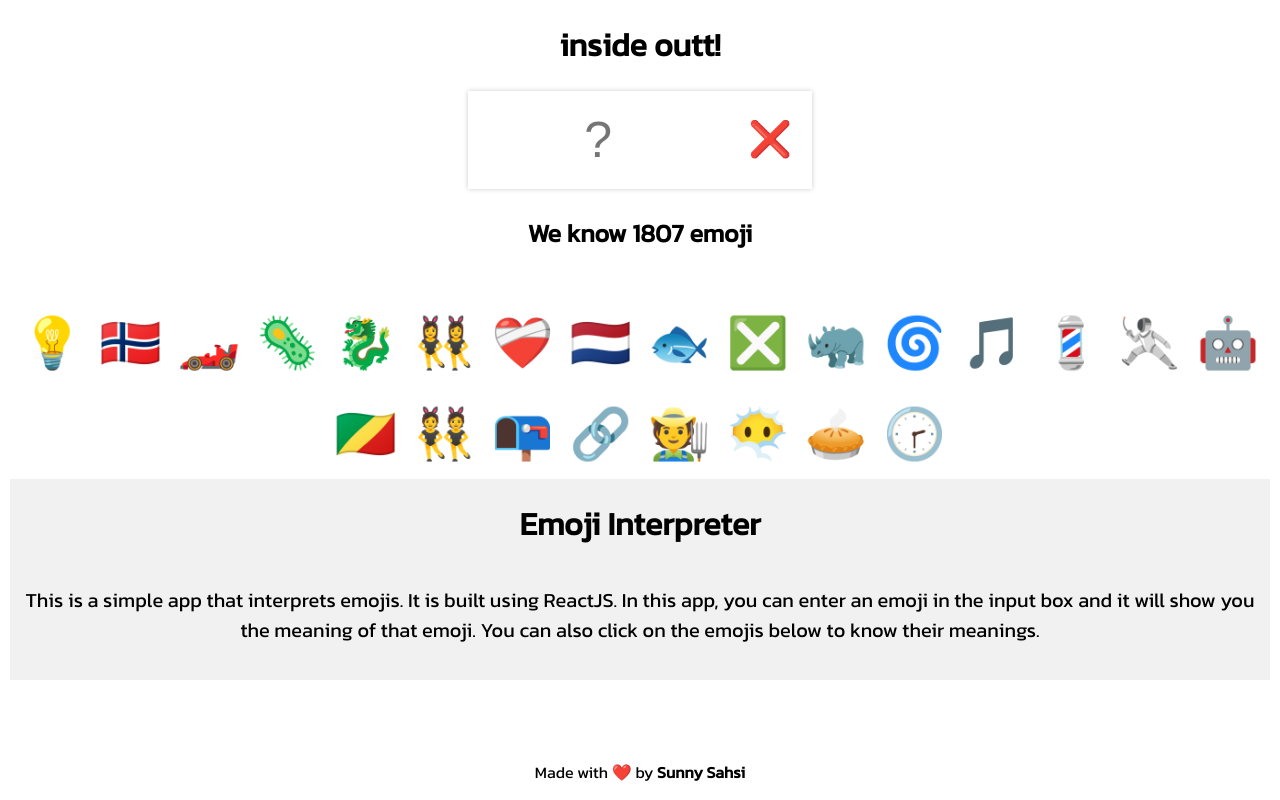
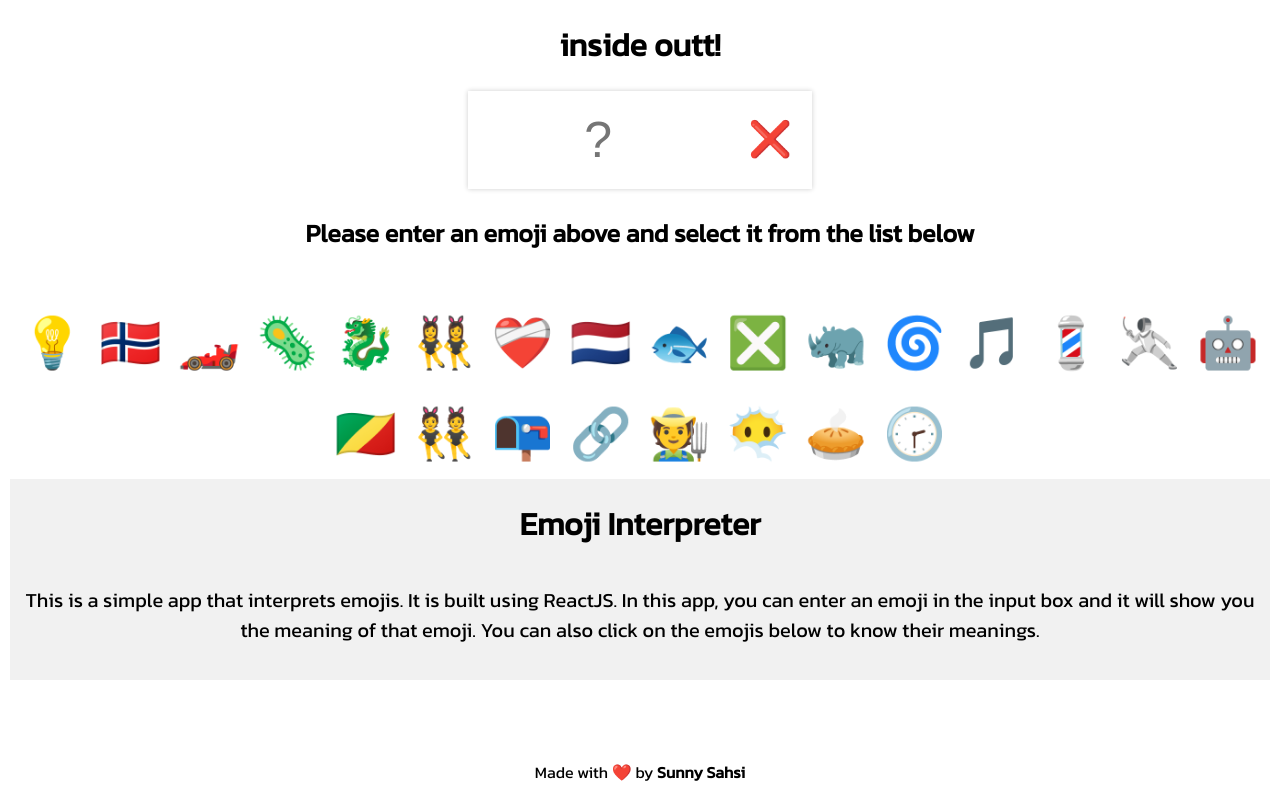
Before and after one commit to sahsisunny/Know-your-emoji, a React (Create React App) app: page / in a window 1280 px wide. Built offline with nearby package versions, Linux system fonts and the light colour scheme.

Commit message:
Update App.js

```diff
--- a/src/App.js
+++ b/src/App.js
@@ -5,16 +5,14 @@ const emojiDictionary = require("./emojiDict.json");
 var list = Object.keys(emojiDictionary);
 
 function App() {
-  const [meaning, setMeaning] = useState("We know 1807 emoji");   // For displaying meaning
-  const [randomEmojis, setRandomEmojis] = useState([]);           // For displaying random emojis
-  const [value, setValue] = useState("");                         // For input field
+  const [meaning, setMeaning] = useState("Please enter an emoji above and select it from the list below");
+  const [randomEmojis, setRandomEmojis] = useState([]);
+  const [value, setValue] = useState("");
 
-  // Run only once for random emoji
   useEffect(() => {
     getRandomEmojis();
   }, []);
 
-  // For Random emoji
   function getRandomEmojis() {
     let randomEmoji = [];
     for (var i = 0; i < 24; i++) {
@@ -24,29 +22,33 @@ function App() {
     setRandomEmojis(randomEmoji);
   }
 
-  // Validation
   function validateInput(event) {
     var input = event.target.value;
     setValue(input);
     if (input === "") {
       setMeaning("We know 1807 emojies");
-    } else if (input.length > 2) {
-      input = input.slice(-2);
-      setMeaningFunction(input);
-      setValue(input);
+
     } else if (input in emojiDictionary) {
       setMeaningFunction(input);
+
+    } else if (input.length > 2) {
+      let input2 = input.slice(-2);
+      if (input2.length === 2 && input2 in emojiDictionary) {
+        setMeaningFunction(input2);
+        setValue(input2);
+      } else {
+        setMeaning("Enter only one emoji at a time");
+      }
     } else {
-      setMeaning("Enter valid and one emoji at a time");
+      setMeaning("Enter only emoji");
     }
   }
 
-  // For User input
   function setMeaningFunction(input) {
-    var userInputText = input;
-    var meaning = emojiDictionary[userInputText].name;
+    var userInputEmoji = input;
+    var meaning = emojiDictionary[userInputEmoji].name;
     for (var i = 0; i < list.length; i++) {
-      if (list[i] === userInputText) {
+      if (list[i] === userInputEmoji) {
         setMeaning(meaning);
         break;
       } else {
@@ -55,11 +57,8 @@ function App() {
     }
   }
 
-  // For Clicking on emoji
   function emojiClickHandler(emoji) {
     setMeaning(emojiDictionary[emoji].name);
-    // document.querySelector(".inputEmoji").value = emoji;
-    console.log(setValue);
     setValue(emoji);
   }
 
```
